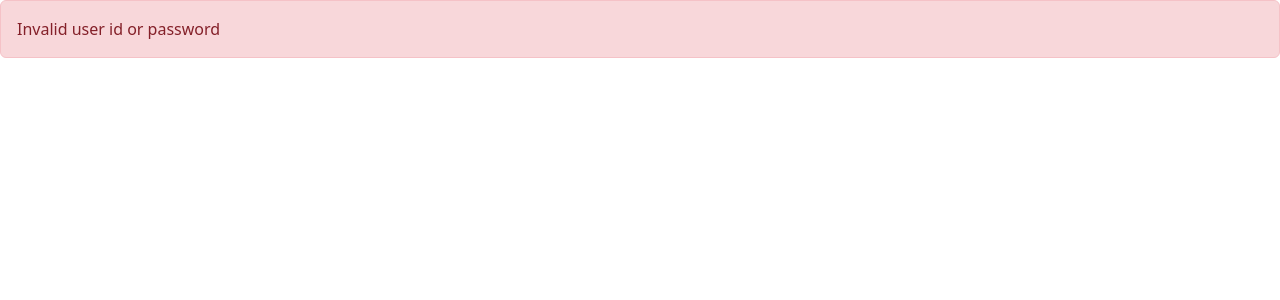
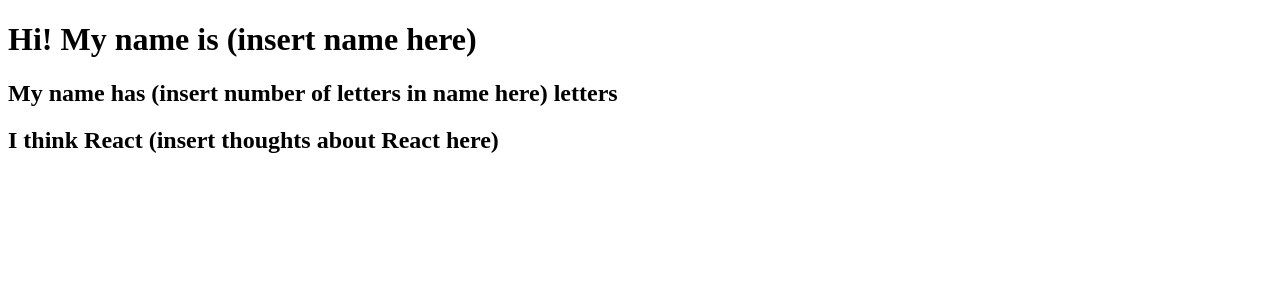
Before and after one commit to pdavisDU/RP2, a React (Create React App) app: page / in a window 1280 px wide. Shown: the top 300 px of the page. Built offline with nearby package versions, Linux system fonts and the light colour scheme.

Commit message:
adding new src file for practice

```diff
--- a/src/App.js
+++ b/src/App.js
@@ -1,15 +1,8 @@
-import React from 'react';
-// First we import our Alert component from the components folder
-import Alert from './components/Alert';
+import React from "react";
+import JSXVariables from "./components/JSXVariables";
 
-// We create a couple variables which contain strings
-const message = 'Invalid user id or password';
-const alertType = "danger"
-
-// We then return Alert, we pass it a prop, "message" set to the value of our message variable
-// We also pass a type prop to the component set to the value of "alertType"
 function App() {
-  return <Alert type={alertType} message={message} />;
+  return <JSXVariables />;
 }
 
 export default App;
--- a/src/components/Alert.js
+++ /dev/null
@@ -1,16 +0,0 @@
-import React from 'react';
-
-// Our Alert function accepts on argument of `props`.
-// This will be an object containing all of the props or properties that were passed to this component from the parent.
-// We can expect to see "message" and "type" properties inside our "props" object.
-function Alert(props) {
-  console.log(props);
-
-  return (
-    <div className={`alert alert-${props.type || 'success'}`} role="alert">
-      {props.message}
-    </div>
-  );
-}
-
-export default Alert;
--- /dev/null
+++ b/src/components/JSXVariables.js
@@ -0,0 +1,25 @@
+import React from 'react';
+
+// TODO: Create a `name` variable
+
+// TODO: Create a `thoughts` variable
+// This should be a string regarding what you think of React
+
+function JSXVariables() {
+  return (
+    <div className="main-container">
+      <div className="container">
+        <div className="jumbotron">
+          {/* TODO: Add your name variable */}
+          <h1>Hi! My name is (insert name here)</h1>
+          {/* TODO: Add your number of letters variable */}
+          <h2>My name has (insert number of letters in name here) letters</h2>
+          {/* TODO: Add your thoughts variable */}
+          <h2>I think React (insert thoughts about React here)</h2>
+        </div>
+      </div>
+    </div>
+  );
+}
+
+export default JSXVariables;
```
Also changed, not shown: src/index.js (+4 -7 lines).
